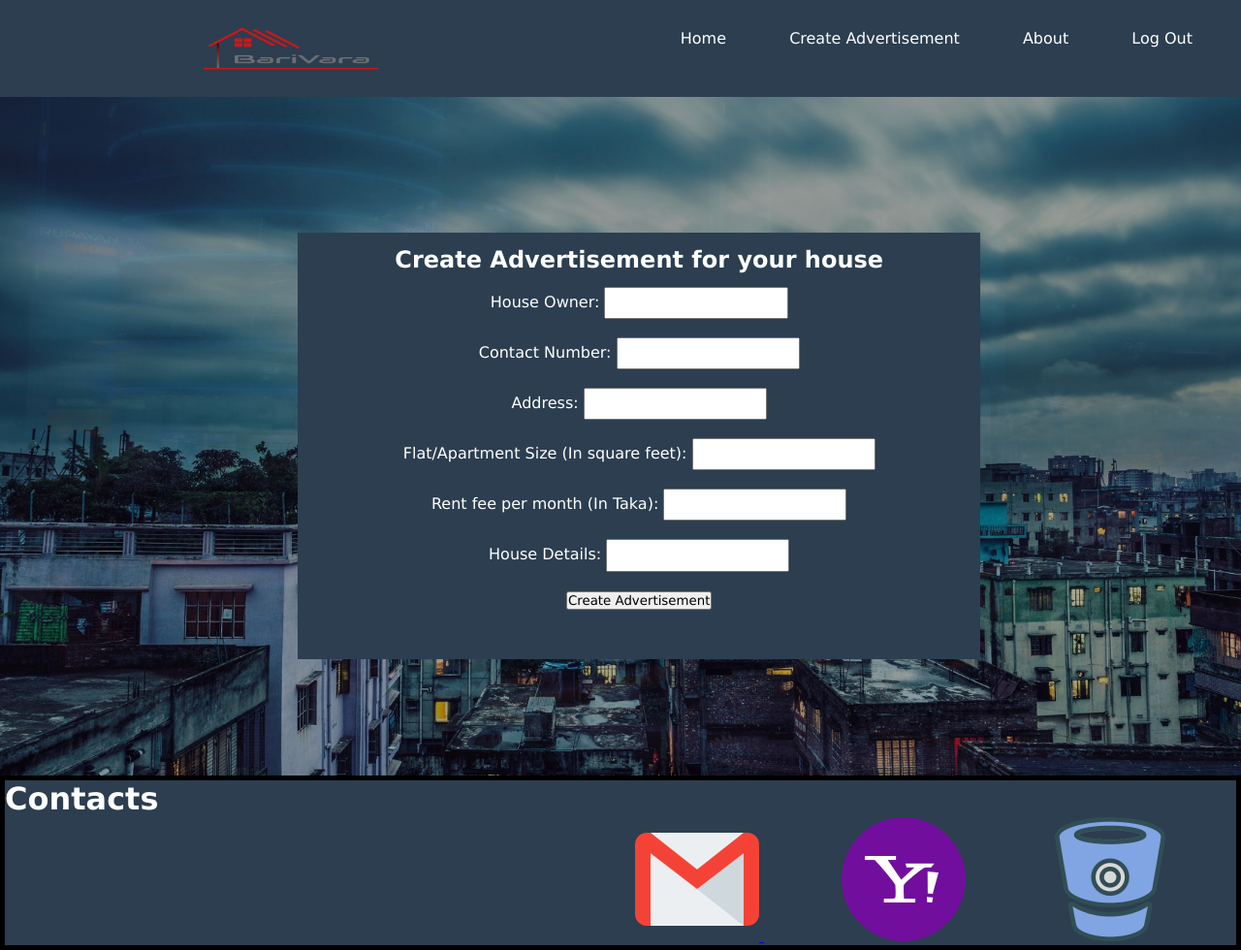
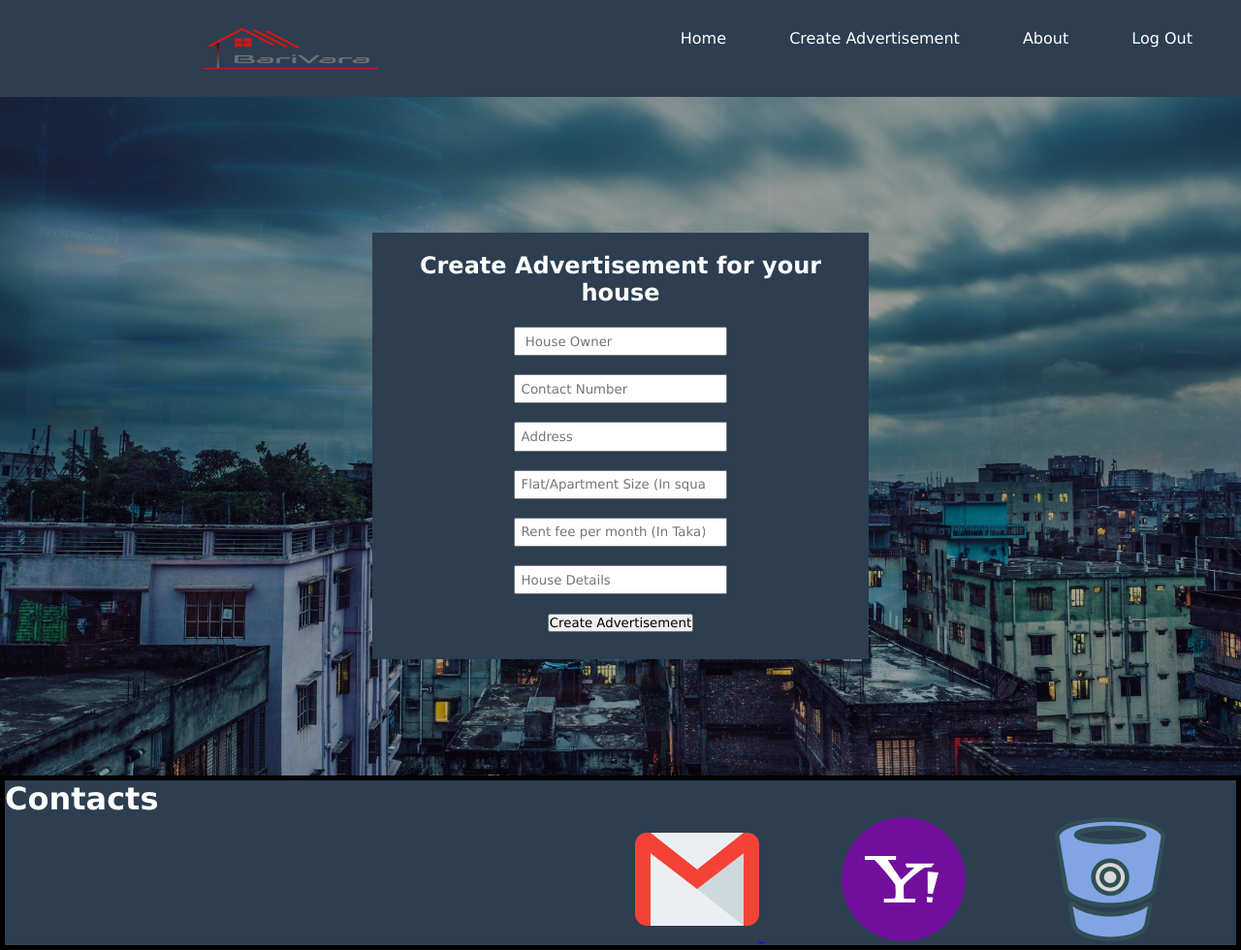
Before and after one commit to Muniat/BariVara, a Django app: page /create_advertisement in a window 1280 px wide. Shown: the whole page at 97% size. Run offline with Django 3.2, Linux system fonts and the light colour scheme.

Commit message:
fixed form in post advertisement and login page

```diff
--- a/Barivara/templates/LoginPage.html
+++ b/Barivara/templates/LoginPage.html
@@ -178,7 +178,7 @@
 }
 .wrapper form button img{
     float: left;
-    margin-left: 1.5%;
+    margin: 2.5%;
 }
 .wrapper form button a{
     font-size: 1.6vh;
@@ -192,7 +192,7 @@
     <div id="main">
 
         <nav>
-        <img src="/static/Logo.png" alt="Logo" width="15%" height="100%"  >
+        <img src="/static/Logo.png" alt="Logo" width="15%" height="100%" >
             <form action="postsign" method="post">
                 {% csrf_token %}
                 <input type="email" placeholder="Email" name="email">
@@ -203,7 +203,7 @@
         </nav>
         <div class="wrapper">
 
-            <img src="/static/followers.png" alt="Logo" width="13%" height="20%" style="margin-left: 7%; margin-bottom:2%;">
+            <img src="/static/followers.png" alt="Logo" width="13%" height="20%" style=" margin:3% ;">
             <h1>Create An Account</h1>
             <p>Quicker, Easier and Faster</p>
             <form action="postsignup" method="post">
--- a/Barivara/templates/create_advertisement.html
+++ b/Barivara/templates/create_advertisement.html
@@ -30,20 +30,26 @@
 {% block content %}
 <style>
     .wrapper2 form{
-    width: 55%;
+    width: 40%;
     height: 55%;
     background-color: #2C3E50;
     top: 30%;
-    left: 24%;
+    left: 30%;
     box-sizing: border-box;
     position: absolute;
     text-align: center;
     }
     .wrapper2 form h2{
         padding:2%;
+        margin: 2%;
     }
     .wrapper2 form input[type="text"],input[type="number"]{
         padding: 1%;
+        width: 40%;
+        height: 2vh;
+    }
+    .wrapper2 form input[type="text"]:hover,input[type="number"]:hover,input[type="Submit"]:hover{
+        background-color: #AEB6BF;
     }
 
 
@@ -53,18 +59,18 @@
 <form action="create" method="post">
     {% csrf_token %}
     <h2>Create Advertisement for your house </h2>
-    House Owner:
-    <input type="text" name="name" required><br><br>
-    Contact Number:
-    <input type="number" name="number" required><br><br>
-    Address:
-    <input type="text" name="address" required><br><br>
-    Flat/Apartment Size (In square feet):
-    <input type="number" name="size" required><br><br>
-    Rent fee per month (In Taka):
-    <input type="number" name="fee" required><br><br>
-    House Details:
-    <input type="text" name="house_details" required><br><br>
+
+    <input type="text" placeholder=" House Owner"name="name" required><br><br>
+
+    <input type="number" placeholder="Contact Number" name="number" required><br><br>
+
+    <input type="text"placeholder="Address" name="address" required><br><br>
+
+    <input type="number"placeholder="Flat/Apartment Size (In square feet)" name="size" required><br><br>
+
+    <input type="number" placeholder="Rent fee per month (In Taka):" name="fee" required><br><br>
+
+    <input type="text" placeholder="House Details" name="house_details" required><br><br>
 
     <input type="submit" value="Create Advertisement">
 </form>
```
Also changed, not shown: Barivara/db.sqlite3.
